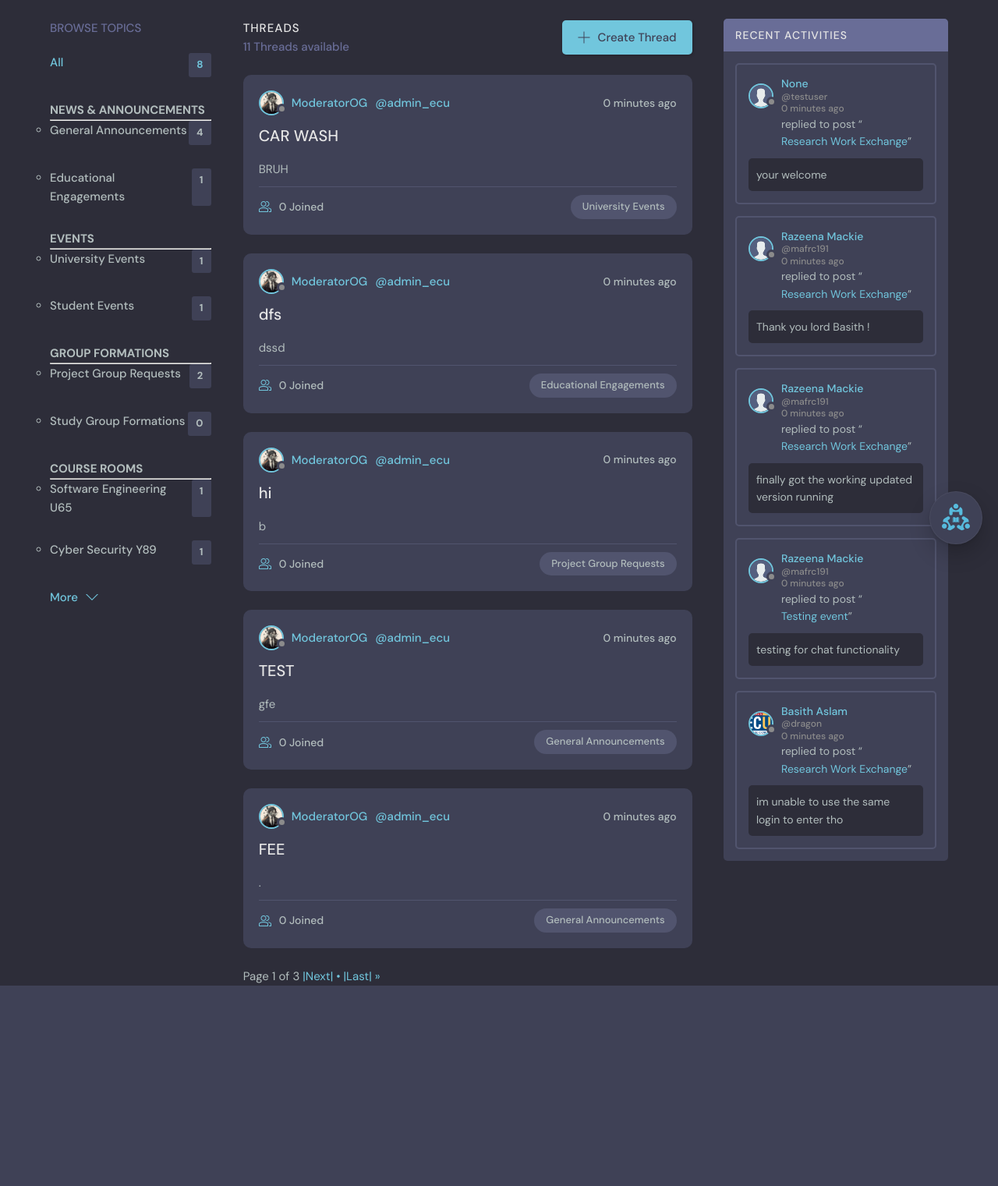
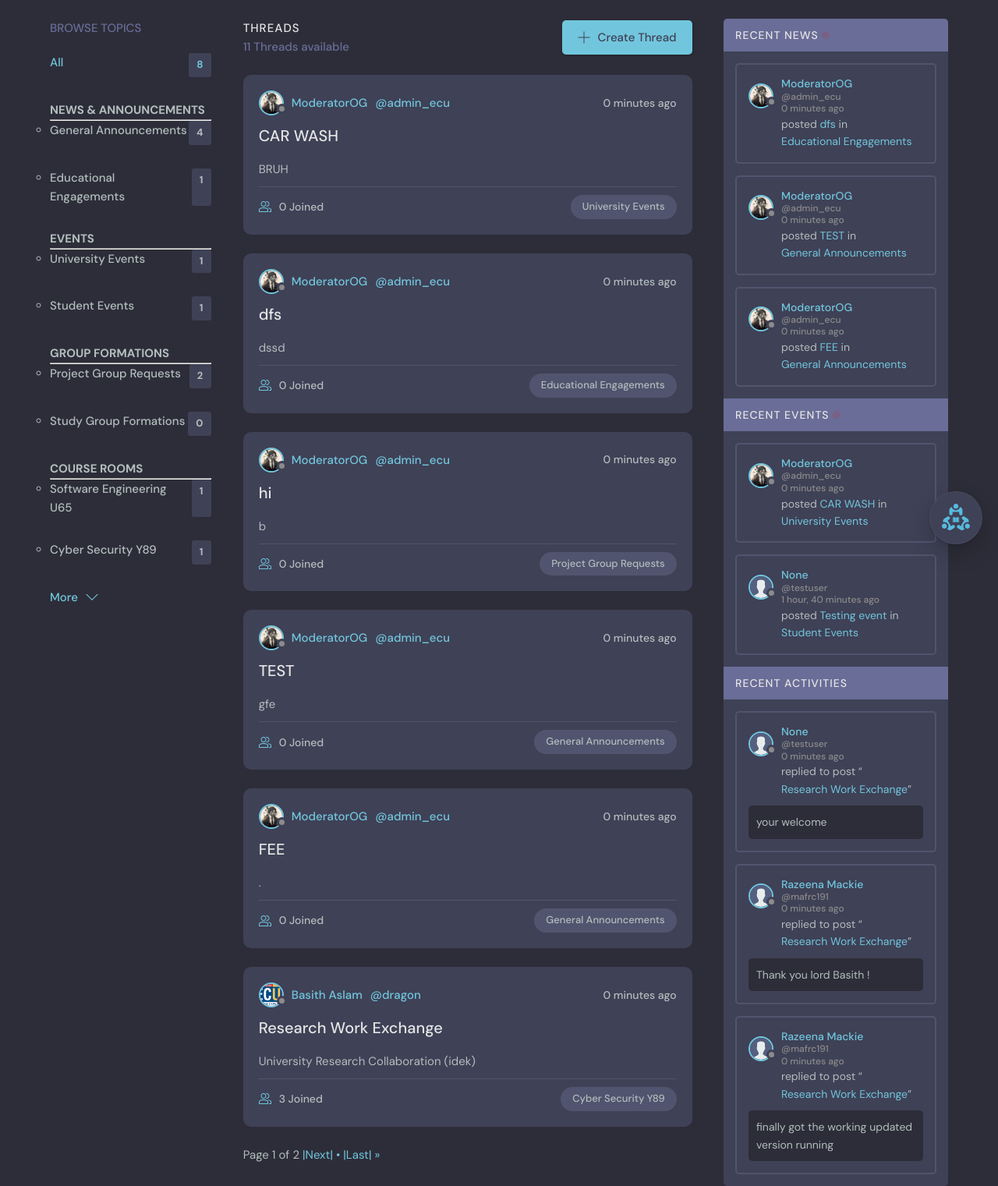
Before and after one commit to ShirouxD/Applied-project, a Django app: page / in a window 1280 px wide. Shown: the part 82-1603 px from the top of the page at 78% size. Before the commit the page ends 1346 px from the top, so only its background shows below. Run offline with Django 5.2, Linux system fonts and the light colour scheme; data comes from the database, SQL or seed files in the repository; both versions use the stored data as it was after the commit.

Commit message:
Added News and Events to recent side panel, Added flashing light to them for more visibility and attention, fixed socials and uni map page side panels

```diff
--- a/ECU_FORUM_NEW/ECUWebApp/base/templates/base/activity_component.html
+++ b/ECU_FORUM_NEW/ECUWebApp/base/templates/base/activity_component.html
@@ -1,5 +1,66 @@
 
 <div class="activities">
+
+  <div class="activities__header">
+    <h2>RECENT NEWS <div class="flashing-light"></div></h2>
+
+  </div>
+  {% for thread in recent_news_threads %}
+  <div class="activities__box">
+    <div class="activities__boxHeader roomListRoom__header">
+      <a href="{% url 'user_profile' thread.host.id %}" class="roomListRoom__author">
+        <div class="avatar avatar--small">
+          <img src="{{thread.host.avatar.url}}" />
+        </div>
+        <p>
+          {{thread.host.name}}
+          <span>@{{thread.host.username}}</span>
+
+          <span>{{thread.created|timesince}} ago</span>
+        </p>
+      </a>
+
+
+
+    </div>
+    <div class="activities__boxContent">
+      <p>posted <a href="{% url 'thread' thread.id %}">{{ thread.name }}</a> in <a href="{% url 'home' %}?q={{thread.topic.name}}">{{ thread.topic.name }} </a> </p>
+
+    </div>
+  </div>
+  {% endfor %}
+
+
+
+
+    <div class="activities__header">
+      <h2>RECENT EVENTS <div class="flashing-light"></div></h2>
+    </div>
+    {% for thread in recent_events_threads %}
+  <div class="activities__box">
+    <div class="activities__boxHeader roomListRoom__header">
+      <a href="{% url 'user_profile' thread.host.id %}" class="roomListRoom__author">
+        <div class="avatar avatar--small">
+          <img src="{{thread.host.avatar.url}}" />
+        </div>
+        <p>
+          {{thread.host.name}}
+          <span>@{{thread.host.username}}</span>
+
+          <span>{{thread.created|timesince}} ago</span>
+        </p>
+      </a>
+
+
+
+    </div>
+    <div class="activities__boxContent">
+      <p>posted <a href="{% url 'thread' thread.id %}">{{ thread.name }}</a> in <a href="{% url 'home' %}?q={{thread.topic.name}}">{{ thread.topic.name }} </a> </p>
+
+    </div>
+  </div>
+  {% endfor %}
+
     <div class="activities__header">
       <h2>Recent Activities</h2>
     </div>
@@ -41,4 +102,5 @@
     </div>
     {% endfor %}
 
+
   </div>
--- a/ECU_FORUM_NEW/ECUWebApp/base/templates/base/home.html
+++ b/ECU_FORUM_NEW/ECUWebApp/base/templates/base/home.html
@@ -52,7 +52,12 @@
         <!-- Room List End -->
 
         <!-- Activities Start -->
+
+
+
         {% include 'base/activity_component.html' %}
+        <!-- Your existing content here -->
+
 
         <!-- Activities End -->
       </div>
--- a/ECU_FORUM_NEW/ECUWebApp/base/templates/base/social_page.html
+++ b/ECU_FORUM_NEW/ECUWebApp/base/templates/base/social_page.html
@@ -79,7 +79,9 @@
             <!-- Room List End -->
 
             <!-- Activities Start -->
+
             {% include 'base/activity_component.html' %}
+
             <!-- Activities End -->
         </div>
     </main>
--- a/ECU_FORUM_NEW/ECUWebApp/base/views.py
+++ b/ECU_FORUM_NEW/ECUWebApp/base/views.py
@@ -12,6 +12,8 @@ from django.contrib.auth import authenticate, login, logout
 from django.contrib.auth.decorators import login_required
 from django.core.paginator import Paginator, EmptyPage, PageNotAnInteger
 from django.urls import reverse
+from datetime import timedelta
+from django.utils import timezone
 # Create your views here.
 
 def send_notification(title, body, user_id = None):
@@ -73,17 +75,45 @@ def registerPage(request):
     return render(request, 'base/login_register.html', {'form': form})
 
 
+# def home(request):
+
+#     q = request.GET.get('q') if request.GET.get('q') != None else ''
+#     threads = Thread.objects.filter(
+#         Q(topic__name__icontains=q) |
+#         Q(name__icontains=q) |
+#         Q(description__icontains=q)
+#         )#[0:5]
+#     thread_count = threads.count()
+# #############################################################################################3333
+#     paginator = Paginator(threads, 5)  # Show 5 threads per page
+
+#     page_number = request.GET.get('page')
+#     try:
+#         threads = paginator.page(page_number)
+#     except PageNotAnInteger:
+#         # If page is not an integer, deliver first page.
+#         threads = paginator.page(1)
+#     except EmptyPage:
+#         # If page is out of range (e.g. 9999), deliver last page of results.
+#         threads = paginator.page(paginator.num_pages)
+
+# #####################################################################################################
+#     topics = Topic.objects.all() #[0:5]
+
+#     thread_comments = Comment.objects.filter(Q(thread__topic__name__icontains=q))[0:3]
+#     context = {'threads': threads, 'topics': topics, 'thread_comments': thread_comments, 'thread_count': thread_count, 'q': q}
+#     return render(request, 'base/home.html', context )
+
 def home(request):
-
     q = request.GET.get('q') if request.GET.get('q') != None else ''
     threads = Thread.objects.filter(
         Q(topic__name__icontains=q) |
         Q(name__icontains=q) |
         Q(description__icontains=q)
-        )#[0:5]
+    )
     thread_count = threads.count()
-#############################################################################################3333
-    paginator = Paginator(threads, 5)  # Show 5 threads per page
+
+    paginator = Paginator(threads, 6)  # Show 5 threads per page
 
     page_number = request.GET.get('page')
     try:
@@ -95,13 +125,26 @@ def home(request):
         # If page is out of range (e.g. 9999), deliver last page of results.
         threads = paginator.page(paginator.num_pages)
 
-#####################################################################################################
-    topics = Topic.objects.all() #[0:5]
 
-    thread_comments = Comment.objects.filter(Q(thread__topic__name__icontains=q))[0:5]
-    context = {'threads': threads, 'topics': topics, 'thread_comments': thread_comments, 'thread_count': thread_count, 'q': q}
-    return render(request, 'base/home.html', context )
+    topics = Topic.objects.all()
 
+    # Fetch recent news threads
+    recent_news_threads = Thread.objects.filter(Q(topic__name='General Announcements') | Q(topic__name='Educational Engagements'))[:3]
+
+    # Fetch recent events threads
+    recent_events_threads = Thread.objects.filter(Q(topic__name='University Events') | Q(topic__name='Student Events'))[:3]
+    thread_comments = Comment.objects.filter(Q(thread__topic__name__icontains=q))[0:3]
+
+    context = {
+        'threads': threads,
+        'topics': topics,
+        'thread_comments': thread_comments,
+        'thread_count': thread_count,
+        'q': q,
+        'recent_news_threads': recent_news_threads,
+        'recent_events_threads': recent_events_threads,
+    }
+    return render(request, 'base/home.html', context)
 
 def thread(request, pk):
 
@@ -242,8 +285,20 @@ def activityPage(request):
 ##################################################################################################
 def socialPage(request):
     # Retrieve existing social page posts
+    # q = request.GET.get('q') if request.GET.get('q') != None else ''
+    # threads = Thread.objects.filter(
+    #     Q(topic__name__icontains=q) |
+    #     Q(name__icontains=q) |
+    #     Q(description__icontains=q)
+    # )
     posts = SocialPage.objects.all().order_by('-timestamp')
-    context = {'posts': posts}
+    topics = Topic.objects.all()
+    recent_news_threads = Thread.objects.filter(Q(topic__name='General Announcements') | Q(topic__name='Educational Engagements'))[:3]
+
+    # Fetch recent events threads
+    recent_events_threads = Thread.objects.filter(Q(topic__name='University Events') | Q(topic__name='Student Events'))[:3]
+    # thread_comments = Comment.objects.filter(Q(thread__topic__name__icontains=q))[0:3]
+    context = {'posts': posts, 'topics': topics, 'recent_news_threads': recent_news_threads, 'recent_events_threads': recent_events_threads}
     return render(request, 'base/social_page.html', context)
 
 @login_required(login_url='login')
@@ -279,7 +334,13 @@ def deleteSocialPost(request, pk):
 
 
 def uniMap(request):
-     return render(request, 'base/unimap.html')
+    topics = Topic.objects.all()
+    recent_news_threads = Thread.objects.filter(Q(topic__name='General Announcements') | Q(topic__name='Educational Engagements'))[:3]
+
+    # Fetch recent events threads
+    recent_events_threads = Thread.objects.filter(Q(topic__name='University Events') | Q(topic__name='Student Events'))[:3]
+    context = {'topics': topics, 'recent_news_threads': recent_news_threads, 'recent_events_threads': recent_events_threads}
+    return render(request, 'base/unimap.html', context)
 
 
 
--- a/ECU_FORUM_NEW/ECUWebApp/static/js/script.js
+++ b/ECU_FORUM_NEW/ECUWebApp/static/js/script.js
@@ -135,3 +135,9 @@ if (chatbotForm) {
     if (input) input.value = "";
   });
 }
+document.addEventListener('DOMContentLoaded', function() {
+  var activityComponent = document.getElementById('activity-component');
+  if (activityComponent) {
+    activityComponent.style.display = 'none';
+  }
+});
--- a/ECU_FORUM_NEW/ECUWebApp/static/styles/style.css
+++ b/ECU_FORUM_NEW/ECUWebApp/static/styles/style.css
@@ -1407,3 +1407,18 @@ a {
   position: unset !important;
   padding: 0px !important;
 }
+
+
+.flashing-light {
+  display: inline-block;
+  width: 10px; /* Adjust width as needed */
+  height: 10px; /* Adjust height as needed */
+  background-color: red; /* Or any other color you prefer */
+  border-radius: 50%; /* Makes the div circular */
+  animation: flash 1s infinite alternate; /* Flashing animation */
+}
+
+@keyframes flash {
+  from { opacity: 1; } /* Fully visible */
+  to { opacity: 0; } /* Fully transparent */
+}
```
Also changed, not shown: ECU_FORUM_NEW/ECUWebApp/db.sqlite3.
